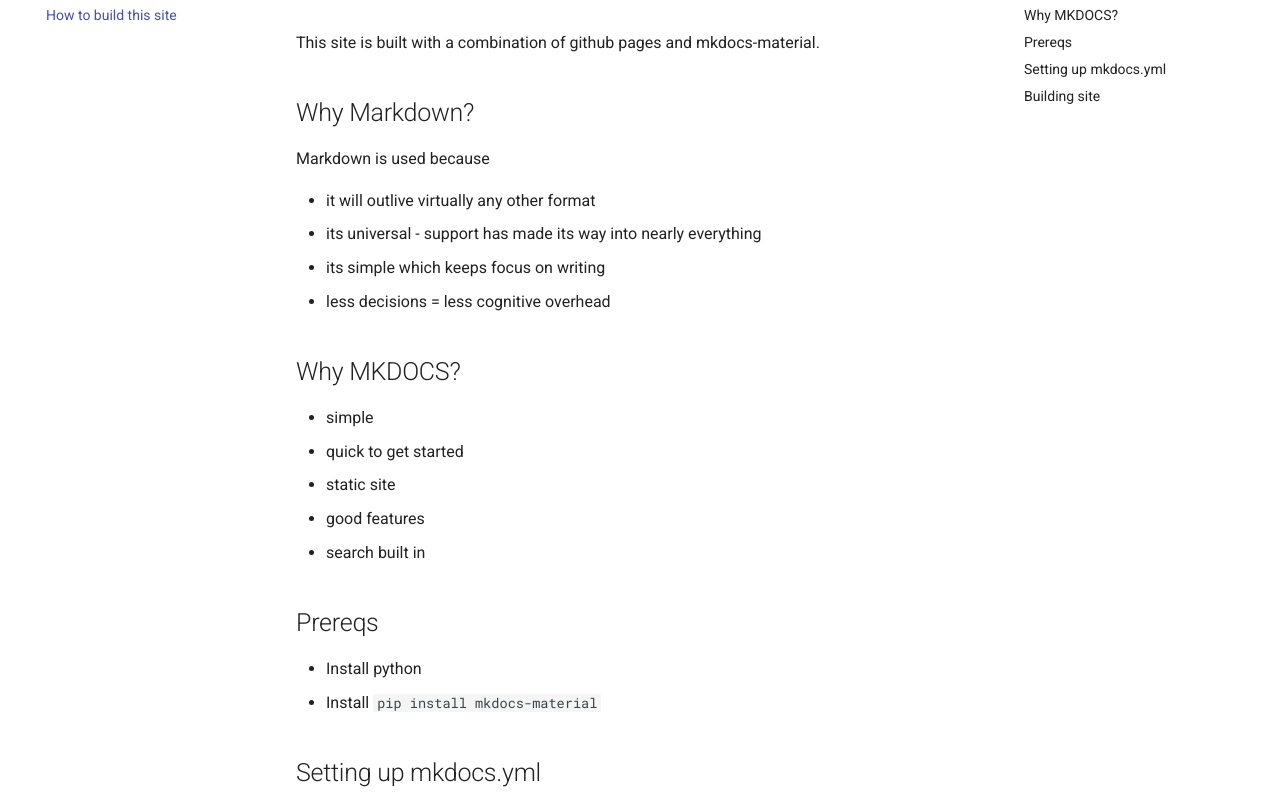
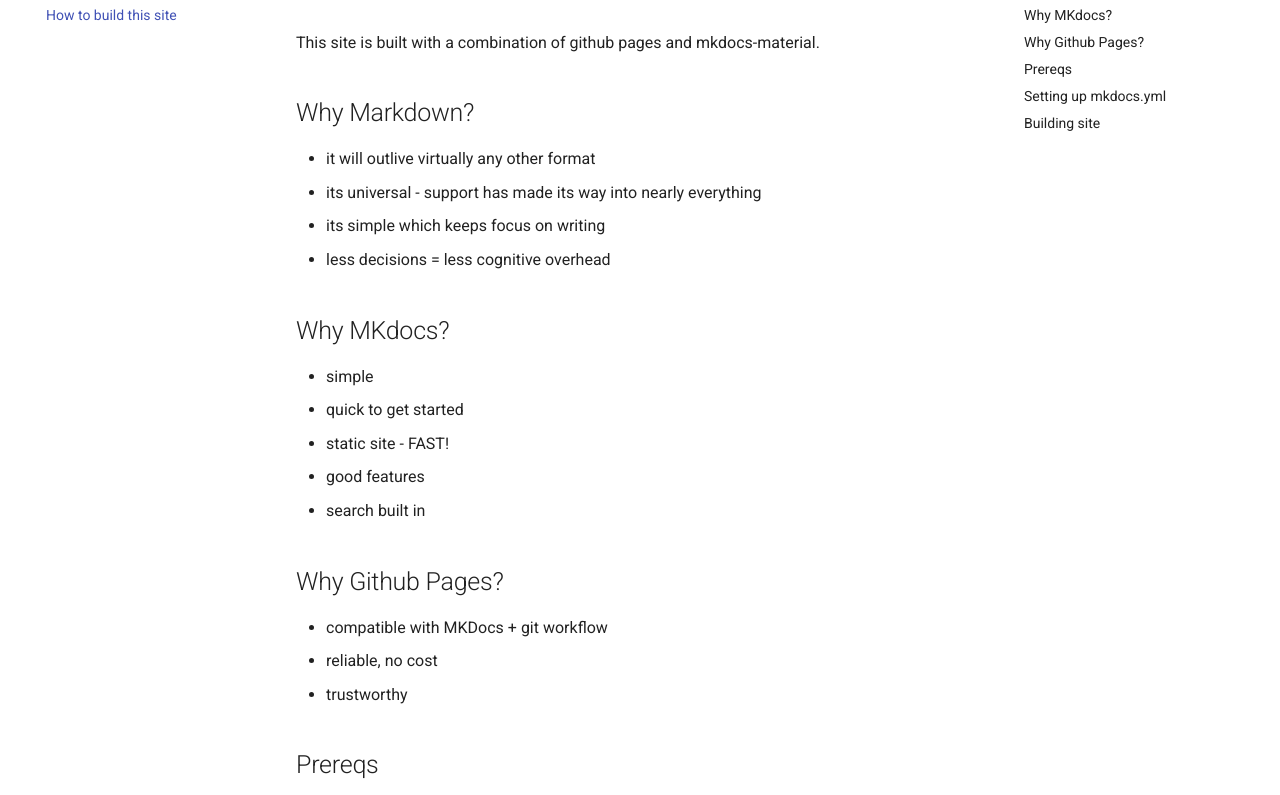
Before and after one commit to diablozzq/diablozzq.github.io, a plain HTML site: page building-blog/index.html in a window 1280 px wide. Shown: the part 150-945 px from the top of the page. Drawn offline with Linux system fonts and the light colour scheme; no server answers.

Commit message:
blog update

```diff
--- a/building-blog/index.html
+++ b/building-blog/index.html
@@ -270,7 +270,14 @@
 
         <li class="md-nav__item">
   <a href="#why-mkdocs" class="md-nav__link">
-    Why MKDOCS?
+    Why MKdocs?
+  </a>
+
+</li>
+
+        <li class="md-nav__item">
+  <a href="#why-github-pages" class="md-nav__link">
+    Why Github Pages?
   </a>
 
 </li>
@@ -339,7 +346,14 @@
 
         <li class="md-nav__item">
   <a href="#why-mkdocs" class="md-nav__link">
-    Why MKDOCS?
+    Why MKdocs?
+  </a>
+
+</li>
+
+        <li class="md-nav__item">
+  <a href="#why-github-pages" class="md-nav__link">
+    Why Github Pages?
   </a>
 
 </li>
@@ -385,20 +399,25 @@
 <h1 id="how-to-build-this-site">How to build this site</h1>
 <p>This site is built with a combination of github pages and mkdocs-material.</p>
 <h2 id="why-markdown">Why Markdown?</h2>
-<p>Markdown is used because</p>
 <ul>
 <li>it will outlive virtually any other format</li>
 <li>its universal - support has made its way into nearly everything</li>
 <li>its simple which keeps focus on writing</li>
 <li>less decisions = less cognitive overhead</li>
 </ul>
-<h2 id="why-mkdocs">Why MKDOCS?</h2>
+<h2 id="why-mkdocs">Why MKdocs?</h2>
 <ul>
 <li>simple</li>
 <li>quick to get started</li>
-<li>static site</li>
+<li>static site - FAST!</li>
 <li>good features</li>
 <li>search built in</li>
+</ul>
+<h2 id="why-github-pages">Why Github Pages?</h2>
+<ul>
+<li>compatible with MKDocs + git workflow</li>
+<li>reliable, no cost</li>
+<li>trustworthy</li>
 </ul>
 <h2 id="prereqs">Prereqs</h2>
 <ul>
```
Also changed, not shown: search/search_index.json (+1 -1 lines), 1 other file.
